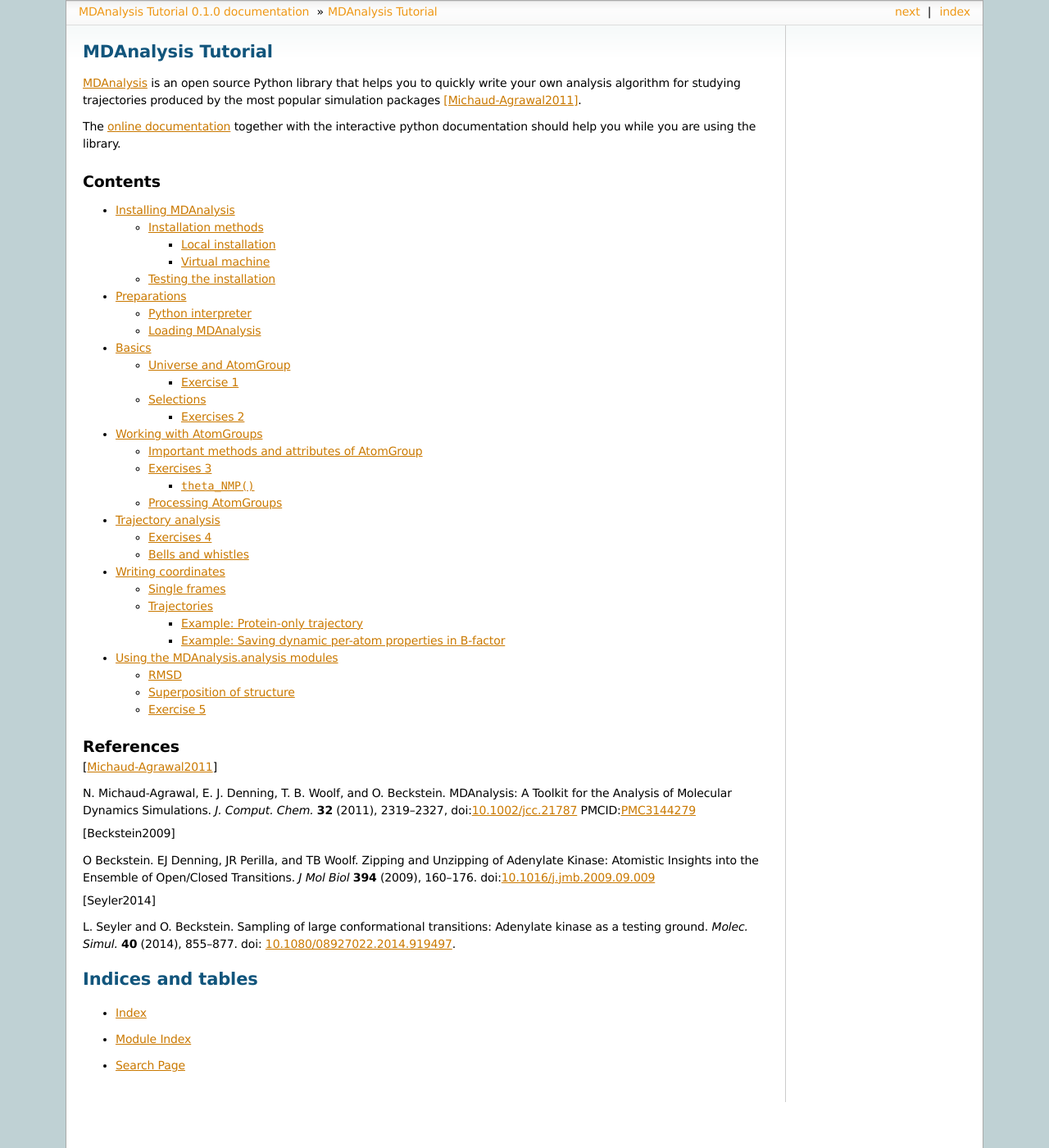
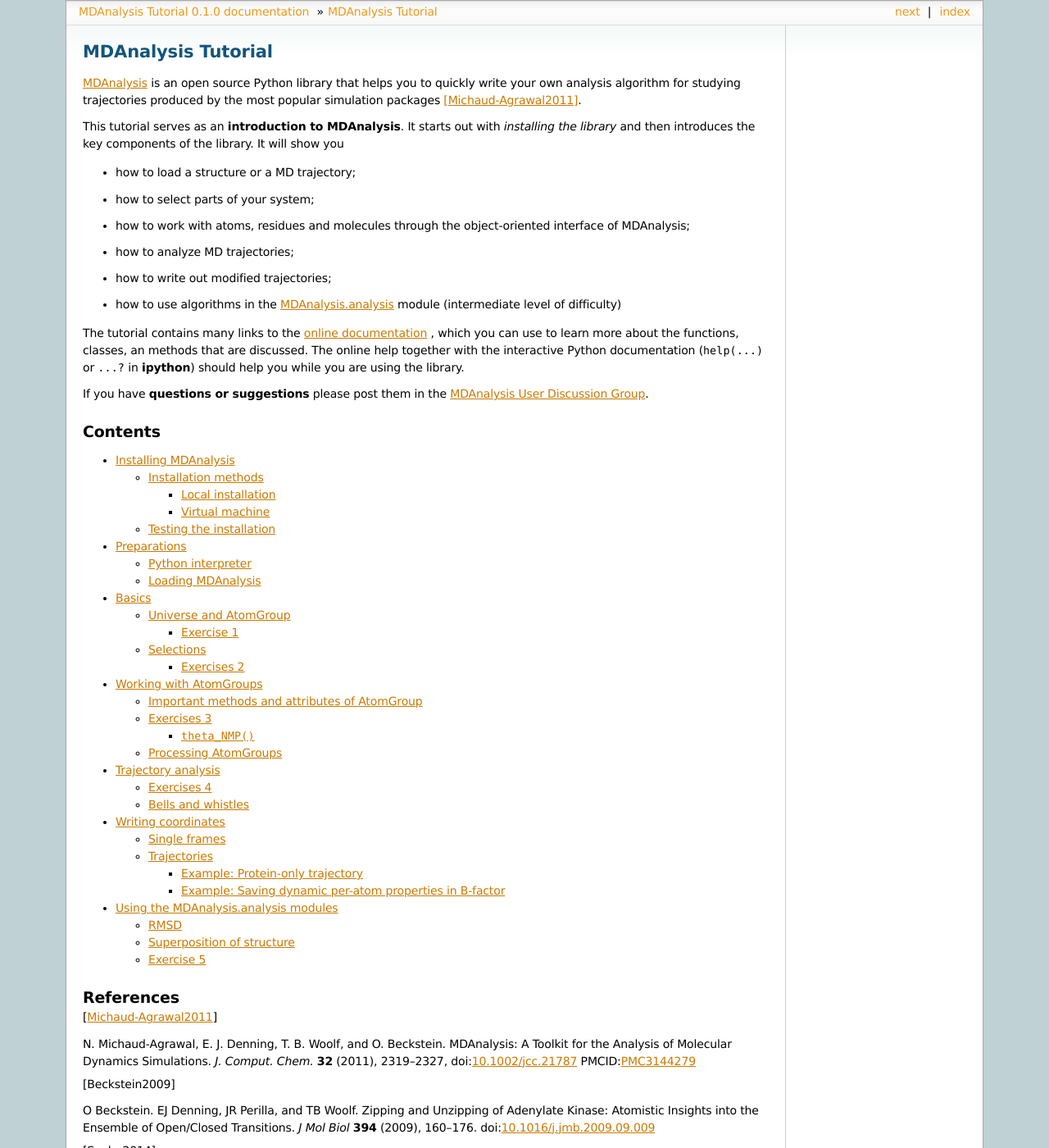
Before and after one commit to Becksteinlab/MDAnalysis-workshop, a Sphinx documentation site: the page built from doc/sphinx/index.rst, in a window 1280 px wide and 1400 px high. Shown: the whole window at 82% size. Built offline with Sphinx 7.4.7, drawn with Linux system fonts in a browser that asks for light colours.

Commit message:
improved intro
- described content
- removed links to indices (not useful)
- inserted citation to Seyler2014 in writing.rst

```diff
--- a/doc/sphinx/index.rst
+++ b/doc/sphinx/index.rst
@@ -11,11 +11,33 @@ MDAnalysis_ is an open source Python library that helps you to quickly
 write your own analysis algorithm for studying trajectories produced
 by the most popular simulation packages [Michaud-Agrawal2011]_.
 
-The `online documentation`_ together with the interactive python
-documentation should help you while you are using the library.
+This tutorial serves as an **introduction to MDAnalysis**. It starts
+out with *installing the library* and then introduces the key components
+of the library. It will show you
+
+* how to load a structure or a MD trajectory;
+* how to select parts of your system;
+* how to work with atoms, residues and molecules through the object-oriented
+  interface of MDAnalysis;
+* how to analyze MD trajectories;
+* how to write out modified trajectories;
+* how to use algorithms in the  `MDAnalysis.analysis`_ module
+  (intermediate level of difficulty)
+
+The tutorial contains many links to the `online documentation`_ ,
+which you can use to learn more about the functions, classes, an
+methods that are discussed. The online help together with the
+interactive Python documentation (``help(...)`` or ``...?`` in
+:program:`ipython`) should help you while you are using the library.
+
+If you have **questions or suggestions** please post them in the
+`MDAnalysis User Discussion Group`_.
 
 .. _MDAnalysis: http://mdanalysis.googlecode.com/
 .. _online documentation: http://pythonhosted.org/MDAnalysis/
+.. _MDAnalysis.analysis: https://pythonhosted.org/MDAnalysis/documentation_pages/analysis_modules.html
+.. _MDAnalysis User Discussion Group: http://groups.google.com/group/mdnalysis-discussion
+
 
 Contents
 --------
@@ -58,9 +80,9 @@ References
 .. _10.1080/08927022.2014.919497: http://doi.org/10.1080/08927022.2014.919497
 
 
-Indices and tables
-==================
+.. Indices and tables
+.. ==================
 
-* :ref:`genindex`
-* :ref:`modindex`
-* :ref:`search`
+.. * :ref:`genindex`
+.. * :ref:`modindex`
+.. * :ref:`search`
--- a/doc/sphinx/writing.rst
+++ b/doc/sphinx/writing.rst
@@ -110,7 +110,7 @@ the VMD Tcl commandline:
 Rendered snapshots from the beginning, middle, and end of the
 trajectroy are shown below. Note that the tip of the LID domain moves
 by almost 25 Å, which provides some justification for calling the AdK
-closed/open transition a "large conformational change".
+closed/open transition a "large conformational change" [Seyler2014]_.
 
 +----------------------------------------+----------------------------------------+----------------------------------------+
 | .. image:: /figs/AdK_distance_0001.*   | .. image:: /figs/AdK_distance_0040.*   | .. image:: /figs/AdK_distance_0097.*   |
```
